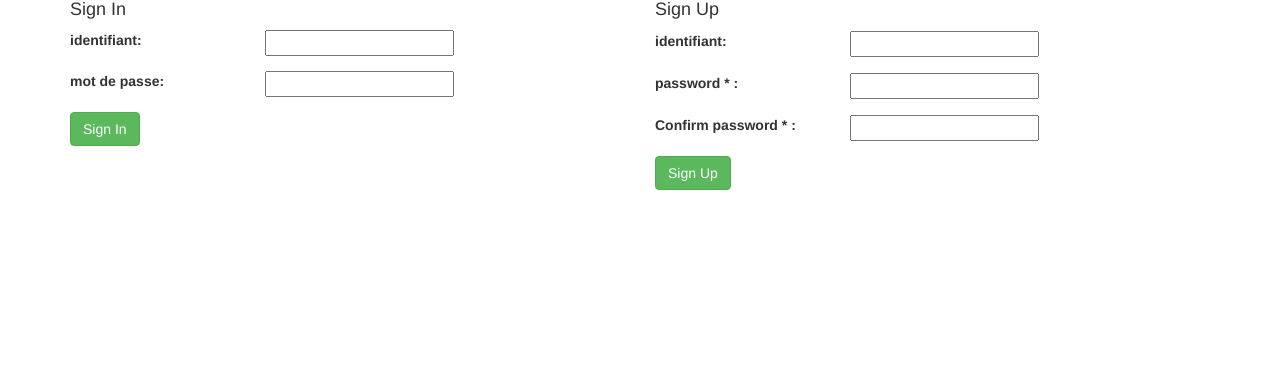
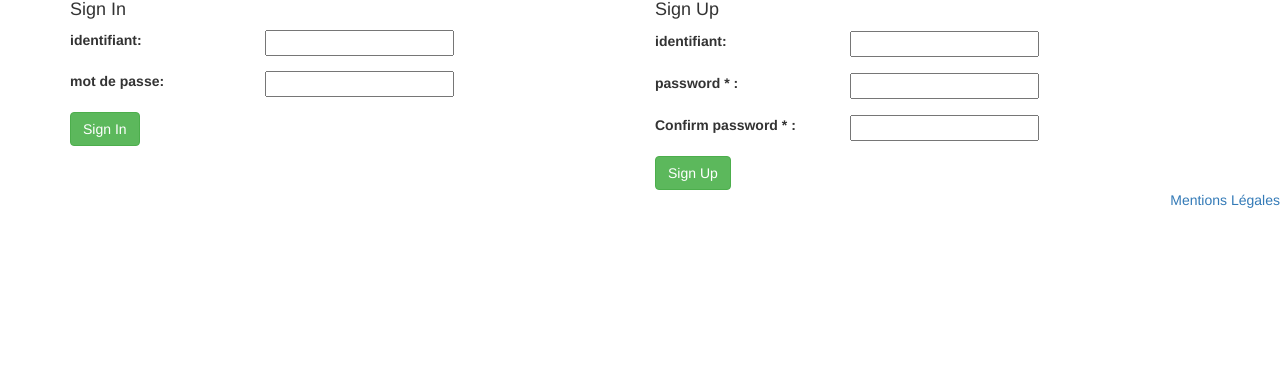
Before and after one commit to bharismendy/the_project_factory, a Django app: page /connexion/ in a window 1280 px wide. Shown: the part 101-470 px from the top of the page. Run offline with Django 3.2, Linux system fonts and the light colour scheme; some libraries are stand-ins or nearby versions.

Commit message:
Mentions Légales
Je certifie solennellement que mes intentions sont mauvaises

```diff
--- a/the_project_factory/the_project_factory/templates/base.html
+++ b/the_project_factory/the_project_factory/templates/base.html
@@ -49,7 +49,7 @@
 
 
         <footer>
-
+            <a href="{% url 'mentions' %}" style="float:right">Mentions Légales</a>
         </footer>
     </body>
 </html>
--- a/the_project_factory/the_project_factory_default/urls.py
+++ b/the_project_factory/the_project_factory_default/urls.py
@@ -9,7 +9,8 @@ urlpatterns = [
     url('^deconnexion/', view=views.deconnexion, name='deconnexion'),
     url('^connexion/', view=views.connexion, name='connexion'),
     url('^profil/', view=views.account, name='profil'),
-    url('^admin_panel', view=views.admin_panel, name='admin_panel')
+    url('^admin_panel', view=views.admin_panel, name='admin_panel'),
+    url('^mentionslegales', view=views.mentions, name='mentions')
 ]
 
 urlpatterns += staticfiles_urlpatterns()
--- a/the_project_factory/the_project_factory_default/views.py
+++ b/the_project_factory/the_project_factory_default/views.py
@@ -128,6 +128,11 @@ def account(request):
                                                                        'list_of_project': list_of_project})
 
 
+
+def mentions(request):
+    return render(request, 'the_project_factory_default/mentions.html')
+
+
 def deconnexion(request):
     logout(request)
     return redirect(reverse(accueil))
```
Also changed, not shown: the_project_factory/the_project_factory_default/templates/the_project_factory_default/mentions.html (added, +58 -0 lines).
